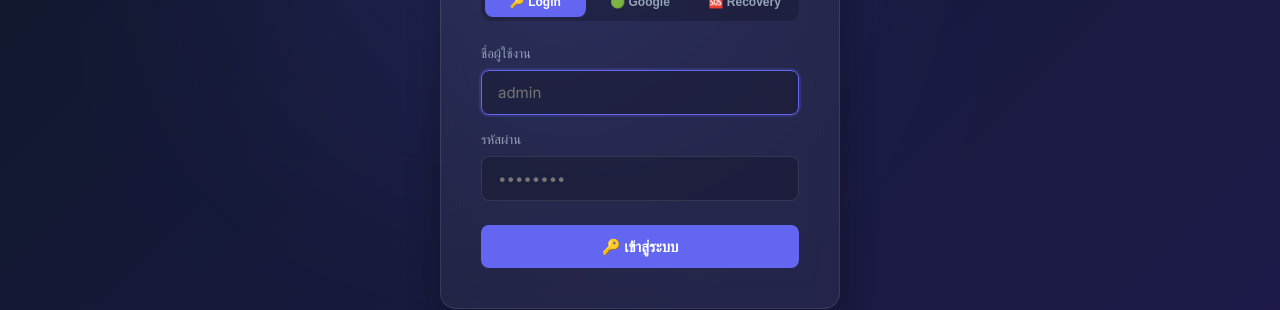
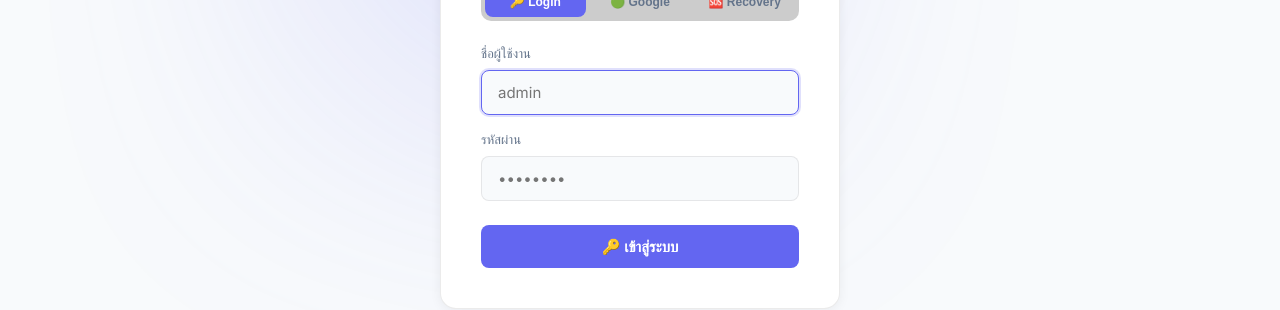
Before and after one commit to occylthailand-ai/openthai-ai, a React (Vite) app in the folder frontend/: page /login in a window 1280 px wide. Shown: the part 343-653 px from the top of the page. Built offline with nearby package versions, Linux system fonts and the light colour scheme; no server answers.

Commit message:
feat: switch to white/light theme throughout dashboard

```diff
--- a/frontend/src/index.css
+++ b/frontend/src/index.css
@@ -1,9 +1,9 @@
 :root {
-  --bg-gradient: linear-gradient(135deg, #0f172a, #1e1b4b);
-  --glass-bg: rgba(255, 255, 255, 0.05);
-  --glass-border: rgba(255, 255, 255, 0.1);
-  --text-primary: #f8fafc;
-  --text-secondary: #94a3b8;
+  --bg-gradient: #f8fafc;
+  --glass-bg: #ffffff;
+  --glass-border: rgba(0, 0, 0, 0.08);
+  --text-primary: #1e293b;
+  --text-secondary: #64748b;
   --accent-color: #6366f1;
   --accent-hover: #4f46e5;
   --error-color: #ef4444;
@@ -14,7 +14,7 @@ body, html {
   padding: 0;
   box-sizing: border-box;
   font-family: 'Inter', sans-serif;
-  background-image: var(--bg-gradient);
+  background: var(--bg-gradient);
   color: var(--text-primary);
   min-height: 100vh;
   overflow-x: hidden;
@@ -27,11 +27,9 @@ body, html {
 /* Glassmorphism Utilities */
 .glass-panel {
   background: var(--glass-bg);
-  backdrop-filter: blur(12px);
-  -webkit-backdrop-filter: blur(12px);
   border: 1px solid var(--glass-border);
   border-radius: 16px;
-  box-shadow: 0 8px 32px 0 rgba(0, 0, 0, 0.3);
+  box-shadow: 0 2px 12px rgba(0, 0, 0, 0.06);
 }
 
 /* Login Page Styles */
@@ -102,8 +100,8 @@ body, html {
   padding: 12px 16px;
   border-radius: 8px;
   border: 1px solid var(--glass-border);
-  background: rgba(0, 0, 0, 0.2);
-  color: #fff;
+  background: #f8fafc;
+  color: var(--text-primary);
   font-size: 15px;
   transition: all 0.3s ease;
   font-family: inherit;
@@ -155,7 +153,7 @@ body, html {
   flex-direction: column;
   gap: 32px;
   border-right: 1px solid var(--glass-border);
-  background: rgba(15, 23, 42, 0.8);
+  background: #ffffff;
 }
 
 /* Pro Sidebar upgrades */
@@ -308,7 +306,7 @@ body, html {
 .pro-stat-value {
   font-size: 26px;
   font-weight: 800;
-  color: #fff;
+  color: var(--text-primary);
   letter-spacing: -1px;
 }
 
@@ -376,7 +374,7 @@ body, html {
 .pro-action-label {
   font-size: 15px;
   font-weight: 700;
-  color: #fff;
+  color: var(--text-primary);
 }
 
 .pro-action-desc {
@@ -545,7 +543,7 @@ body, html {
   min-height: 100vh;
   display: flex;
   flex-direction: column;
-  background-image: var(--bg-gradient);
+  background: var(--bg-gradient);
 }
 
 .gen-header {
@@ -553,9 +551,7 @@ body, html {
   align-items: center;
   gap: 16px;
   padding: 14px 32px;
-  background: rgba(15,23,42,0.9);
-  backdrop-filter: blur(12px);
-  -webkit-backdrop-filter: blur(12px);
+  background: #ffffff;
   border-bottom: 1px solid var(--glass-border);
   position: sticky;
   top: 0;
@@ -563,7 +559,7 @@ body, html {
 }
 
 .gen-back-btn {
-  background: rgba(255,255,255,0.08);
+  background: #f1f5f9;
   border: 1px solid var(--glass-border);
   color: var(--text-primary);
   padding: 8px 16px;
@@ -660,7 +656,7 @@ body, html {
 
 .gen-input, .gen-select {
   padding: 10px 14px;
-  background: rgba(0,0,0,0.25);
+  background: #f8fafc;
   border: 1px solid var(--glass-border);
   border-radius: 8px;
   color: var(--text-primary);
@@ -675,7 +671,7 @@ body, html {
   box-shadow: 0 0 0 2px rgba(99,102,241,0.2);
 }
 
-.gen-select option { background: #1e1b4b; }
+.gen-select option { background: #ffffff; color: var(--text-primary); }
 
 .gen-field-row {
   display: grid;
@@ -987,7 +983,7 @@ body, html {
   line-height: 1.8;
   margin: 0;
   font-family: inherit;
-  background: rgba(0,0,0,0.2);
+  background: #f1f5f9;
   padding: 14px 16px;
   border-radius: 8px;
 }
@@ -1051,7 +1047,7 @@ body, html {
    ============================================================ */
 .hub-app {
   min-height: 100vh;
-  background-image: var(--bg-gradient);
+  background: var(--bg-gradient);
   display: flex;
   flex-direction: column;
 }
@@ -1384,7 +1380,7 @@ body, html {
 .sidebar-brand {
   font-size: 20px;
   font-weight: 700;
-  color: #fff;
+  color: var(--text-primary);
 }
 
 .nav-links {
@@ -1405,8 +1401,8 @@ body, html {
 }
 
 .nav-link:hover, .nav-link.active {
-  background: rgba(255, 255, 255, 0.1);
-  color: #fff;
+  background: rgba(99, 102, 241, 0.08);
+  color: var(--accent-color);
 }
 
 .logout-btn {
@@ -2905,10 +2901,7 @@ html {
   }
 }
 
-/* Dark mode system preference (already dark, just ensure consistency) */
-@media (prefers-color-scheme: light) {
-  /* ถ้า user บังคับ light mode ให้ยังคง dark theme ไว้ */
-  :root {
-    color-scheme: dark;
-  }
-}
+/* Light mode — white theme */
+:root {
+  color-scheme: light;
+}
```
